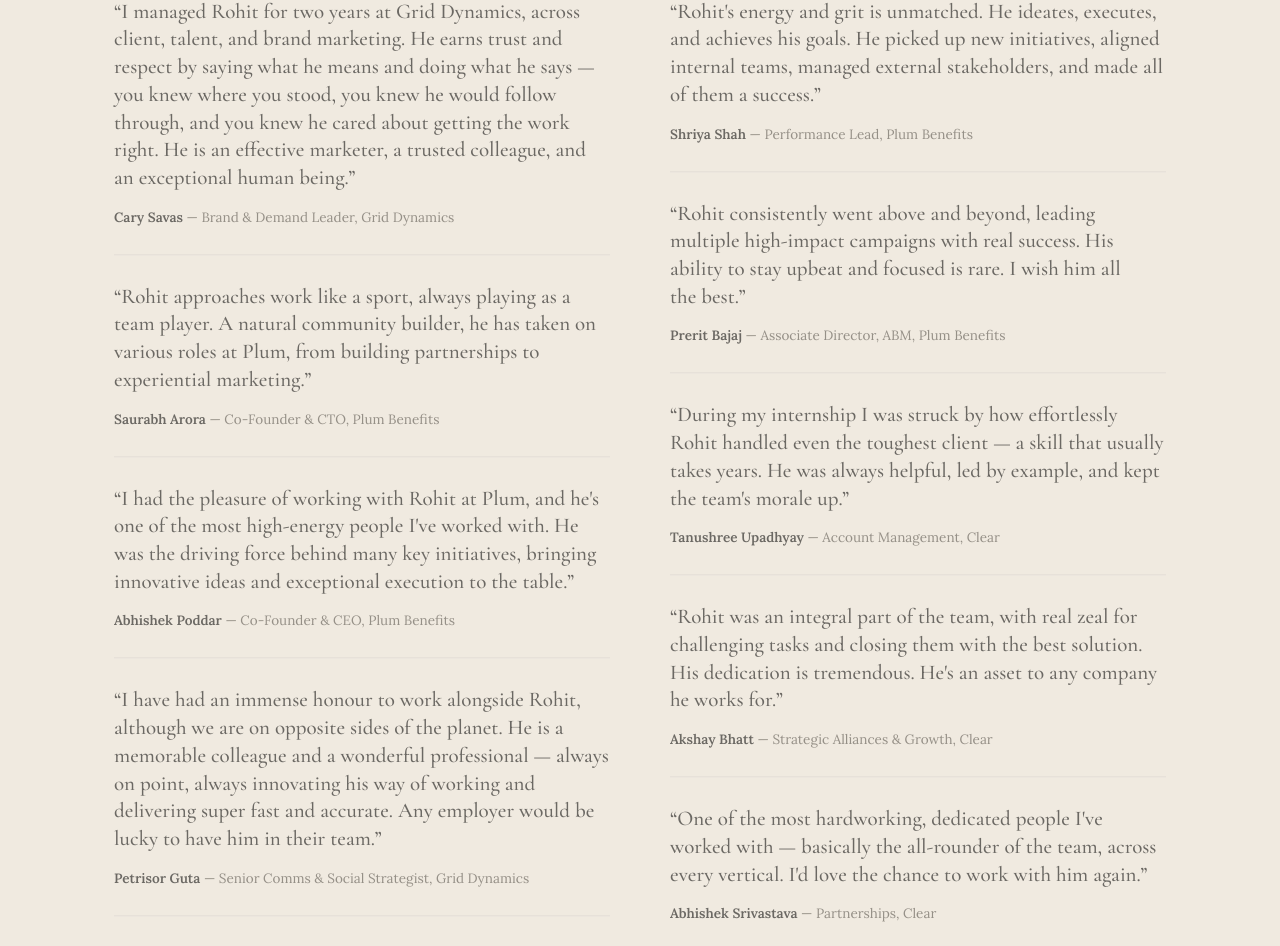
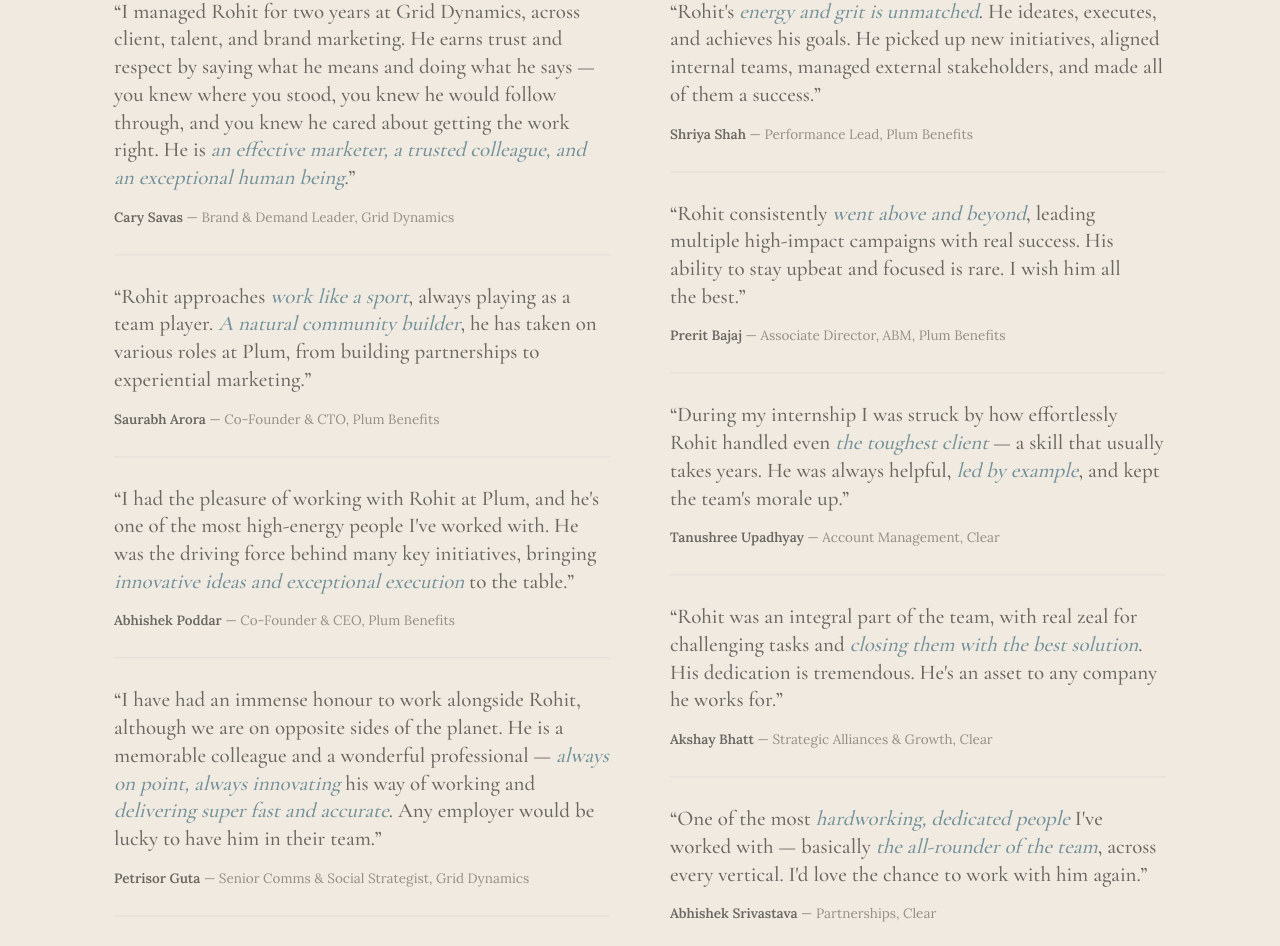
Before and after one commit to rohit1703/rohit-executive-portfolio, a Next.js app: page /proof in a window 1280 px wide. Shown: the part 736-1682 px from the top of the page. Built offline with nearby package versions, Linux system fonts and the light colour scheme.

Commit message:
content(proof): highlight matching phrases in the reference quotes

```diff
--- a/app/globals.css
+++ b/app/globals.css
@@ -254,6 +254,7 @@ html[data-theme="dark"] .theme-moon { display:none; }
 .proof-refs blockquote { font-family:var(--serif); font-weight:500; font-size:21px; line-height:1.32; margin:0; }
 .proof-refs figcaption { font-family:var(--body); font-size:13.5px; margin:16px 0 0; color:var(--muted); }
 .proof-refs figcaption strong { font-weight:600; color:var(--ink); }
+.proof-refs .hl { color:var(--accent); font-style:italic; }
 
 /* writing */
 .feat-grid { display:grid; grid-template-columns:repeat(3,1fr); gap:clamp(18px,3vw,28px); }
--- a/app/proof/page.tsx
+++ b/app/proof/page.tsx
@@ -1,6 +1,15 @@
 import type { Metadata } from 'next';
 
 export const metadata: Metadata = { title: 'Proof — Rohit Mallavarapu' };
+
+// Wrap each highlighted phrase in a quote with .hl (accent italic).
+function highlightQuote(q: string, hls?: string[]) {
+  if (!hls || !hls.length) return q;
+  const re = new RegExp('(' + hls.map((h) => h.replace(/[.*+?^${}()|[\]\\]/g, '\\$&')).join('|') + ')', 'g');
+  return q.split(re).map((seg, i) =>
+    hls.includes(seg) ? <span className="hl" key={i}>{seg}</span> : <span key={i}>{seg}</span>,
+  );
+}
 
 const BAND: [string, string][] = [
   ['54', 'Partnerships, from zero'],
@@ -9,17 +18,17 @@ const BAND: [string, string][] = [
   ['150K', 'Consumers reached'],
 ];
 
-const QUOTES: { q: string; name: string; cap: string }[] = [
-  { q: "I managed Rohit for two years at Grid Dynamics, across client, talent, and brand marketing. He earns trust and respect by saying what he means and doing what he says — you knew where you stood, you knew he would follow through, and you knew he cared about getting the work right. He is an effective marketer, a trusted colleague, and an exceptional human being.", name: 'Cary Savas', cap: 'Brand & Demand Leader, Grid Dynamics' },
-  { q: 'Rohit approaches work like a sport, always playing as a team player. A natural community builder, he has taken on various roles at Plum, from building partnerships to experiential marketing.', name: 'Saurabh Arora', cap: 'Co-Founder & CTO, Plum Benefits' },
-  { q: "I had the pleasure of working with Rohit at Plum, and he's one of the most high-energy people I've worked with. He was the driving force behind many key initiatives, bringing innovative ideas and exceptional execution to the table.", name: 'Abhishek Poddar', cap: 'Co-Founder & CEO, Plum Benefits' },
-  { q: 'I have had an immense honour to work alongside Rohit, although we are on opposite sides of the planet. He is a memorable colleague and a wonderful professional — always on point, always innovating his way of working and delivering super fast and accurate. Any employer would be lucky to have him in their team.', name: 'Petrisor Guta', cap: 'Senior Comms & Social Strategist, Grid Dynamics' },
-  { q: 'Rohit is the go-to person and the load balance between internal customers and external stakeholders. Managing him was easy when he was hitting his goals, and rewarding when he pushed the whole team toward newer possibilities and use cases.', name: 'Adwitiya Singh', cap: 'Head, BFSI & Payroll, Clear' },
-  { q: "Rohit's energy and grit is unmatched. He ideates, executes, and achieves his goals. He picked up new initiatives, aligned internal teams, managed external stakeholders, and made all of them a success.", name: 'Shriya Shah', cap: 'Performance Lead, Plum Benefits' },
-  { q: 'Rohit consistently went above and beyond, leading multiple high-impact campaigns with real success. His ability to stay upbeat and focused is rare. I wish him all the best.', name: 'Prerit Bajaj', cap: 'Associate Director, ABM, Plum Benefits' },
-  { q: "During my internship I was struck by how effortlessly Rohit handled even the toughest client — a skill that usually takes years. He was always helpful, led by example, and kept the team's morale up.", name: 'Tanushree Upadhyay', cap: 'Account Management, Clear' },
-  { q: "Rohit was an integral part of the team, with real zeal for challenging tasks and closing them with the best solution. His dedication is tremendous. He's an asset to any company he works for.", name: 'Akshay Bhatt', cap: 'Strategic Alliances & Growth, Clear' },
-  { q: "One of the most hardworking, dedicated people I've worked with — basically the all-rounder of the team, across every vertical. I'd love the chance to work with him again.", name: 'Abhishek Srivastava', cap: 'Partnerships, Clear' },
+const QUOTES: { q: string; name: string; cap: string; hls?: string[] }[] = [
+  { q: "I managed Rohit for two years at Grid Dynamics, across client, talent, and brand marketing. He earns trust and respect by saying what he means and doing what he says — you knew where you stood, you knew he would follow through, and you knew he cared about getting the work right. He is an effective marketer, a trusted colleague, and an exceptional human being.", name: 'Cary Savas', cap: 'Brand & Demand Leader, Grid Dynamics', hls: ['an effective marketer, a trusted colleague, and an exceptional human being'] },
+  { q: 'Rohit approaches work like a sport, always playing as a team player. A natural community builder, he has taken on various roles at Plum, from building partnerships to experiential marketing.', name: 'Saurabh Arora', cap: 'Co-Founder & CTO, Plum Benefits', hls: ['work like a sport', 'A natural community builder'] },
+  { q: "I had the pleasure of working with Rohit at Plum, and he's one of the most high-energy people I've worked with. He was the driving force behind many key initiatives, bringing innovative ideas and exceptional execution to the table.", name: 'Abhishek Poddar', cap: 'Co-Founder & CEO, Plum Benefits', hls: ['innovative ideas and exceptional execution'] },
+  { q: 'I have had an immense honour to work alongside Rohit, although we are on opposite sides of the planet. He is a memorable colleague and a wonderful professional — always on point, always innovating his way of working and delivering super fast and accurate. Any employer would be lucky to have him in their team.', name: 'Petrisor Guta', cap: 'Senior Comms & Social Strategist, Grid Dynamics', hls: ['always on point, always innovating', 'delivering super fast and accurate'] },
+  { q: 'Rohit is the go-to person and the load balance between internal customers and external stakeholders. Managing him was easy when he was hitting his goals, and rewarding when he pushed the whole team toward newer possibilities and use cases.', name: 'Adwitiya Singh', cap: 'Head, BFSI & Payroll, Clear', hls: ['load balance between internal customers and external stakeholders'] },
+  { q: "Rohit's energy and grit is unmatched. He ideates, executes, and achieves his goals. He picked up new initiatives, aligned internal teams, managed external stakeholders, and made all of them a success.", name: 'Shriya Shah', cap: 'Performance Lead, Plum Benefits', hls: ['energy and grit is unmatched'] },
+  { q: 'Rohit consistently went above and beyond, leading multiple high-impact campaigns with real success. His ability to stay upbeat and focused is rare. I wish him all the best.', name: 'Prerit Bajaj', cap: 'Associate Director, ABM, Plum Benefits', hls: ['went above and beyond'] },
+  { q: "During my internship I was struck by how effortlessly Rohit handled even the toughest client — a skill that usually takes years. He was always helpful, led by example, and kept the team's morale up.", name: 'Tanushree Upadhyay', cap: 'Account Management, Clear', hls: ['the toughest client', 'led by example'] },
+  { q: "Rohit was an integral part of the team, with real zeal for challenging tasks and closing them with the best solution. His dedication is tremendous. He's an asset to any company he works for.", name: 'Akshay Bhatt', cap: 'Strategic Alliances & Growth, Clear', hls: ['closing them with the best solution'] },
+  { q: "One of the most hardworking, dedicated people I've worked with — basically the all-rounder of the team, across every vertical. I'd love the chance to work with him again.", name: 'Abhishek Srivastava', cap: 'Partnerships, Clear', hls: ['hardworking, dedicated people', 'the all-rounder of the team'] },
 ];
 
 export default function ProofPage() {
@@ -50,7 +59,7 @@ export default function ProofPage() {
         <div className="proof-refs">
           {QUOTES.map((r) => (
             <figure key={r.name}>
-              <blockquote>&ldquo;{r.q}&rdquo;</blockquote>
+              <blockquote>&ldquo;{highlightQuote(r.q, r.hls)}&rdquo;</blockquote>
               <figcaption><strong>{r.name}</strong> — {r.cap}</figcaption>
             </figure>
           ))}
```
